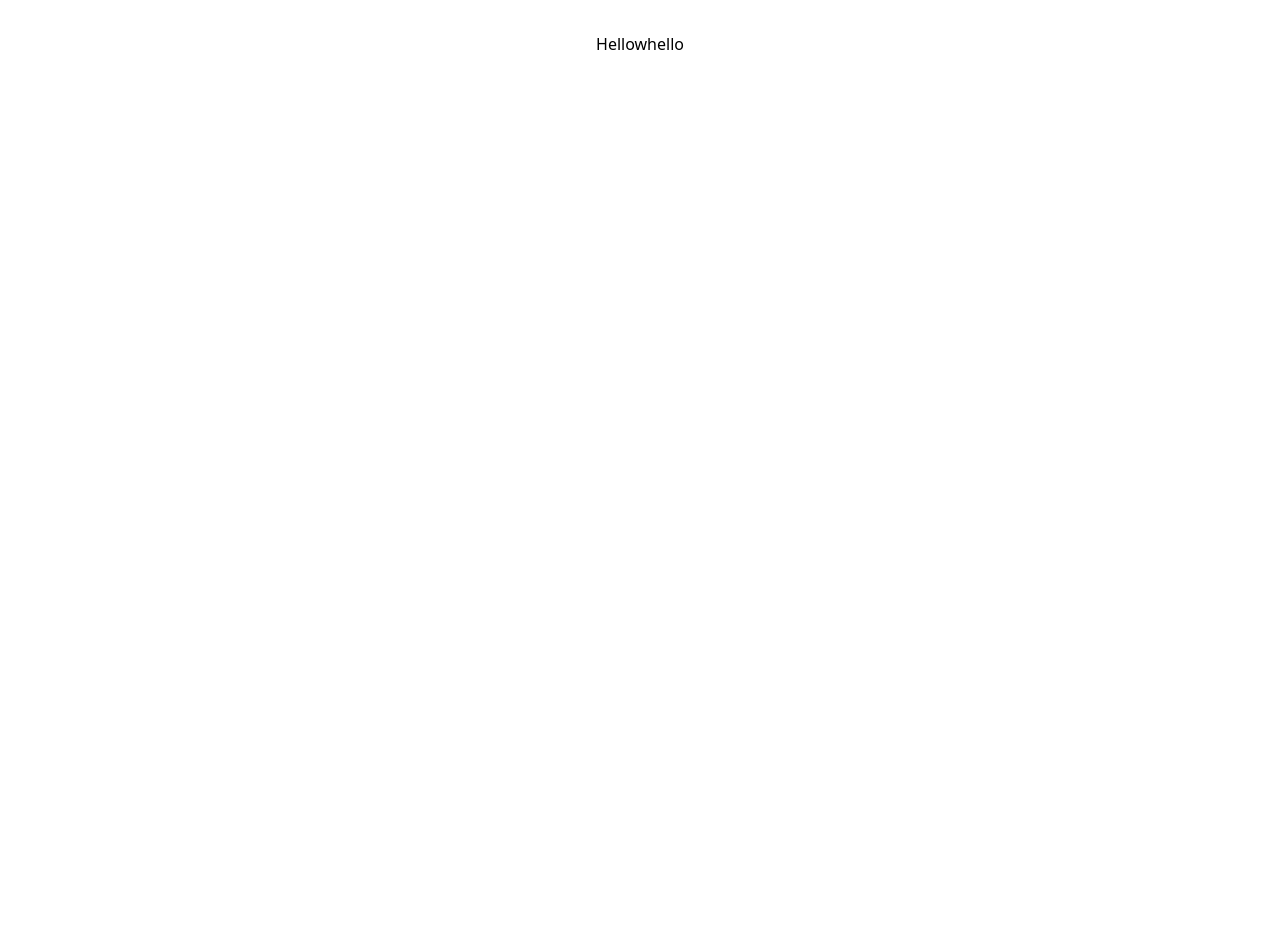
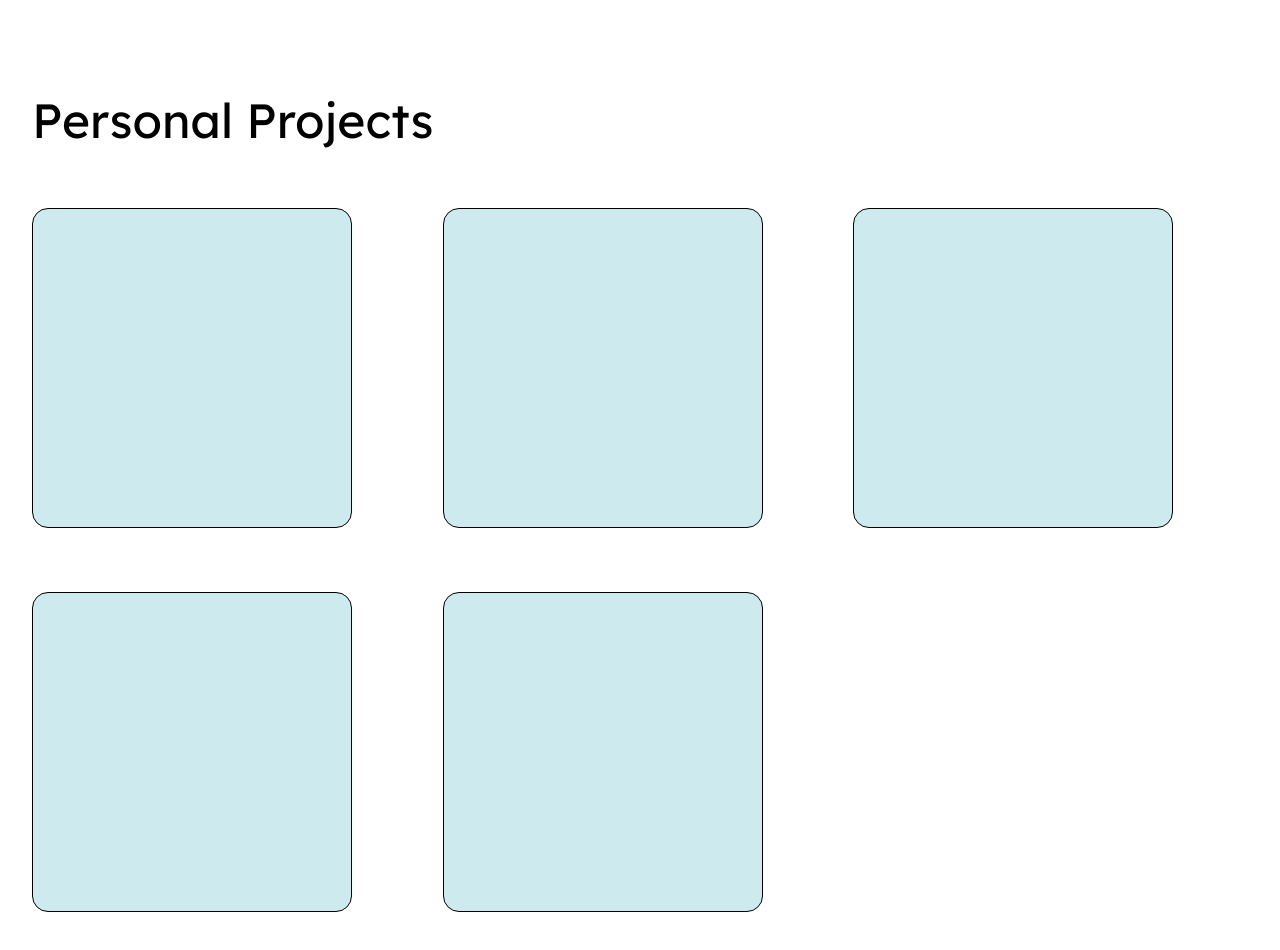
Before and after one commit to cathqine/caths-space, a React (Vite) app in the folder frontend/: page / in a window 1280 px wide. Shown: the top 950 px of the page. Before the commit the page ends 800 px from the top, so only its background shows below. Built offline with nearby package versions, Linux system fonts and the light colour scheme.

Commit message:
creation of cards

```diff
--- a/frontend/index.html
+++ b/frontend/index.html
@@ -6,6 +6,9 @@
   <link rel="icon" type="image/svg+xml" href="/vite.svg" />
   <meta name="viewport" content="width=device-width, initial-scale=1.0" />
   <link href="/src/styles.css" rel="stylesheet">
+  <style>
+    @import url('https://fonts.googleapis.com/css2?family=Lexend:wght@100..900&display=swap');
+  </style>
   <title>cath's space</title>
 </head>
 
--- a/frontend/src/App.css
+++ b/frontend/src/App.css
@@ -1,10 +1,32 @@
 @import "tailwindcss";
+
+.lexend {
+  font-family: "Lexend", sans-serif;
+  font-optical-sizing: auto;
+  font-weight: 400;
+  font-style: normal;
+}
+
+.lexend-light {
+  font-family: "Lexend", sans-serif;
+  font-optical-sizing: auto;
+  font-weight: 300;
+  font-style: normal;
+}
+
+.lexend-thin {
+  font-family: "Lexend", sans-serif;
+  font-optical-sizing: auto;
+  font-weight: 170;
+  font-style: normal;
+}
+
 
 #root {
   max-width: 1280px;
-  margin: 0 auto;
+  margin: 4rem auto;
   padding: 2rem;
-  text-align: center;
+  /* text-align: center; */
 }
 
 .logo {
--- a/frontend/src/App.tsx
+++ b/frontend/src/App.tsx
@@ -5,7 +5,6 @@ function App() {
   return (
     <>
       <PersonalProjects />
-      <button> hello </button>
     </>
   )
 }
--- /dev/null
+++ b/frontend/src/components/Card.tsx
@@ -0,0 +1,7 @@
+export default function Card() {
+  return (
+    <div className="h-80 w-80 bg-[#CDEBEF] mr-24 mb-12 border-1 rounded-2xl">
+
+    </div>
+  );
+}
--- a/frontend/src/pages/PersonalProjects.tsx
+++ b/frontend/src/pages/PersonalProjects.tsx
@@ -1,9 +1,22 @@
 // import React from "react";
+
+import Card from "../components/Card"
 
 export default function PersonalProjects() {
   return (
     <>
-      Hellow
+      <title>cath's space - personal projects</title>
+      <section className="lexend text-5xl">
+        Personal Projects
+      </section>
+
+      <section className="mt-16 grid grid-cols-3 gap-4">
+        <Card />
+        <Card />
+        <Card />
+        <Card />
+        <Card />
+      </section>
     </>
   );
 }
```
